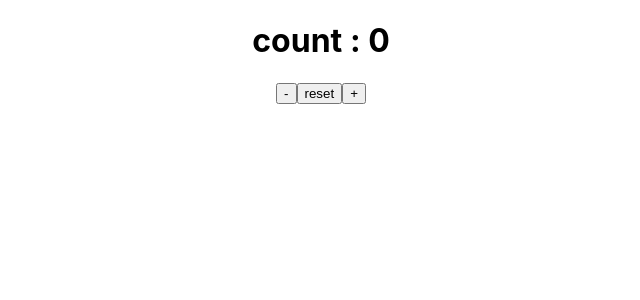
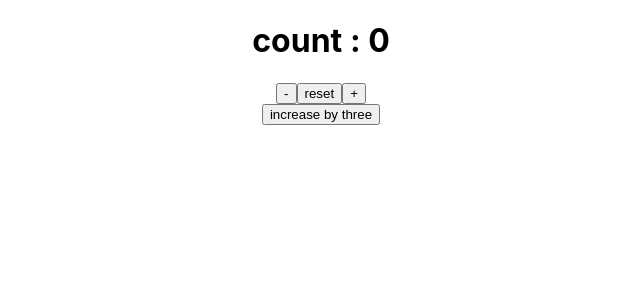
Before and after one commit to Firstkris/react-day3-state-pavitpim-fork, a React (Create React App) app: page / in a window 1280 px wide. Shown: the top 300 px of the page, without its empty margins (319-959 px from the left). Built offline with nearby package versions, Linux system fonts and the light colour scheme.

Commit message:
batching update state

```diff
--- a/src/Counter.jsx
+++ b/src/Counter.jsx
@@ -1,14 +1,8 @@
 import React from 'react';
-let a = 0;
+
 function Counter() {
   const [count, setCount] = React.useState(0);
-  console.log('A', a);
-  a++;
 
-  let c = 0;
-  console.log('JS VAR C:', c);
-  c++;
-  console.log('REACT STATE COUNT:', count);
   // Handle FN
   const handleIncrease = (event) => {
     let newCount = count + 1;
@@ -23,6 +17,18 @@ function Counter() {
     setCount(0);
   };
 
+  const increaseByThree = () => {
+    // console.log('clicked');
+    // setCount(count + 3);
+
+    setCount(count + 1); // ช้าก่อนโยม (Async รับรู้คำสั่ง ไม่ทำทันที)
+    console.log('1'); // Sync : ทำทันที
+    setCount(count + 1); // Async รับรู้คำสั่ง ไม่ทำทันที
+    console.log('2'); // Sync : ทำทันที
+    setCount(count + 1); // Async รับรู้คำสั่ง ไม่ทำทันที
+  };
+  // React จะอัพเดท State ให้เมื่อ All Event Handler FN จบการทำงาน
+  //  Batching Update State (ทำการอัพเดทเป็นรอบๆ ลดการ Rerender)
   return (
     <>
       <h1>count : {count}</h1>
@@ -31,6 +37,7 @@ function Counter() {
         <button onClick={handleReset}>reset</button>
         <button onClick={handleIncrease}>+</button>
       </div>
+      <button onClick={increaseByThree}>increase by three</button>
     </>
   );
 }
```
